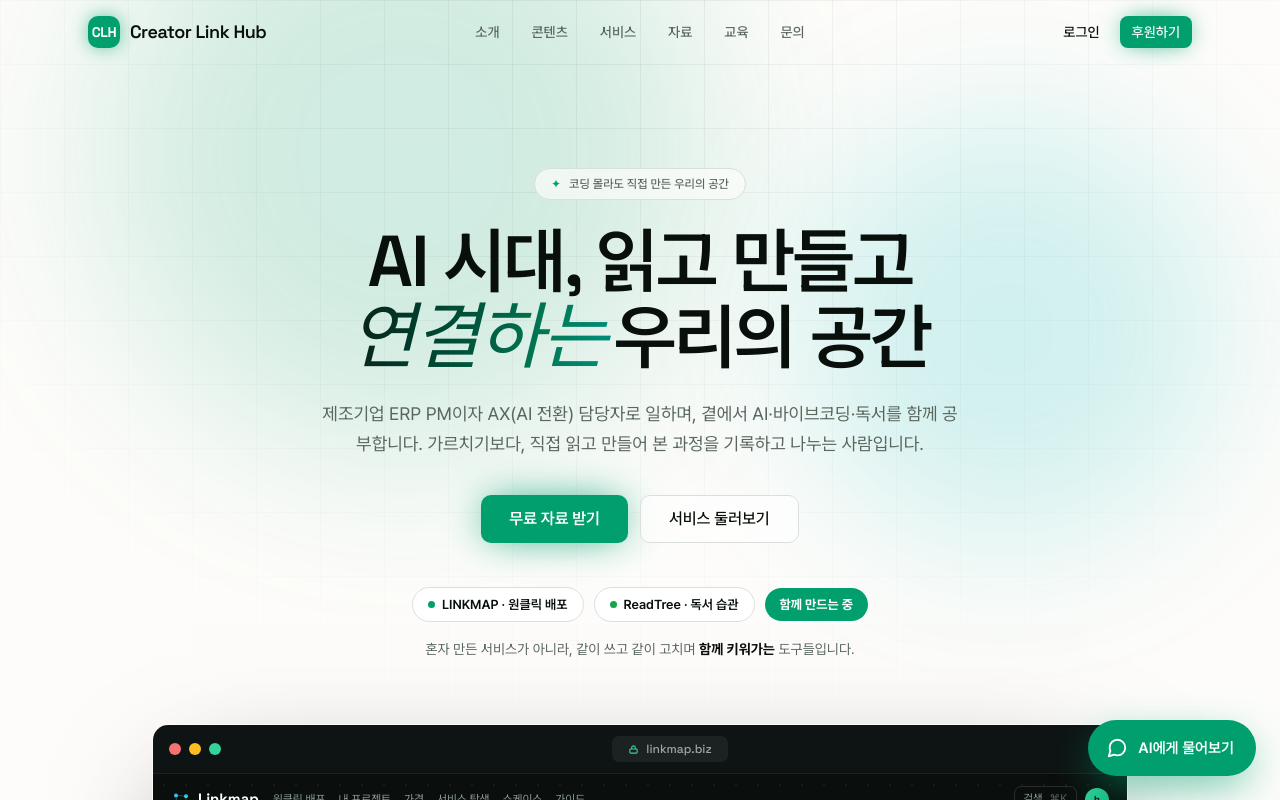
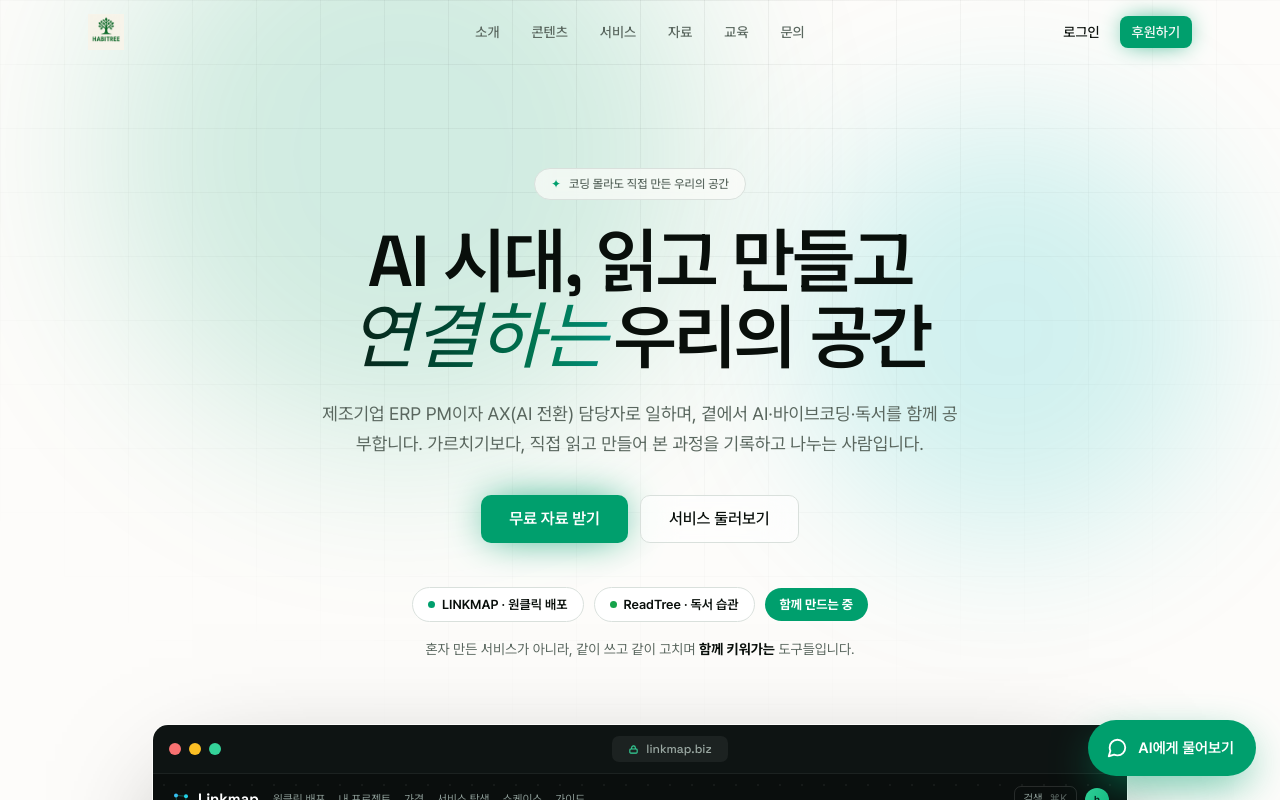
Before and after one commit to habitree-ai/vibe_stater, a Next.js app: page / in a window 1280 px wide. Shown: the top 800 px of the page. Built offline with nearby package versions, Linux system fonts and the light colour scheme.

Commit message:
feat: 메인/후원 헤더 로고를 habitree 로고로 교체 (docs Pages + React)

```diff
--- a/src/components/layout/Header.tsx
+++ b/src/components/layout/Header.tsx
@@ -24,14 +24,9 @@
           scrolled && "mt-3 max-w-5xl rounded-2xl border border-border/60 bg-background/70 px-4 shadow-[0_8px_30px_-12px_rgba(0,0,0,0.15)] backdrop-blur-xl"
         )}
       >
-        <Link
-          href="/"
-          className="flex items-center gap-2.5 font-display text-lg font-semibold tracking-tight"
-        >
-          <span className="grid size-8 place-items-center rounded-lg bg-primary text-sm font-bold text-primary-foreground shadow-[0_0_20px_-4px_var(--primary)]">
-            {site.brandShort}
-          </span>
-          <span className="hidden sm:inline">{site.name}</span>
+        <Link href="/" className="flex items-center" aria-label={site.name}>
+          {/* eslint-disable-next-line @next/next/no-img-element */}
+          <img src="/img/habitree-logo.png" alt="Habitree" className="h-9 w-auto" />
         </Link>
 
         <nav
```
Also changed, not shown: public/img/habitree-logo.png (added), 4 other files (tests, documents, lock files or other folders).
